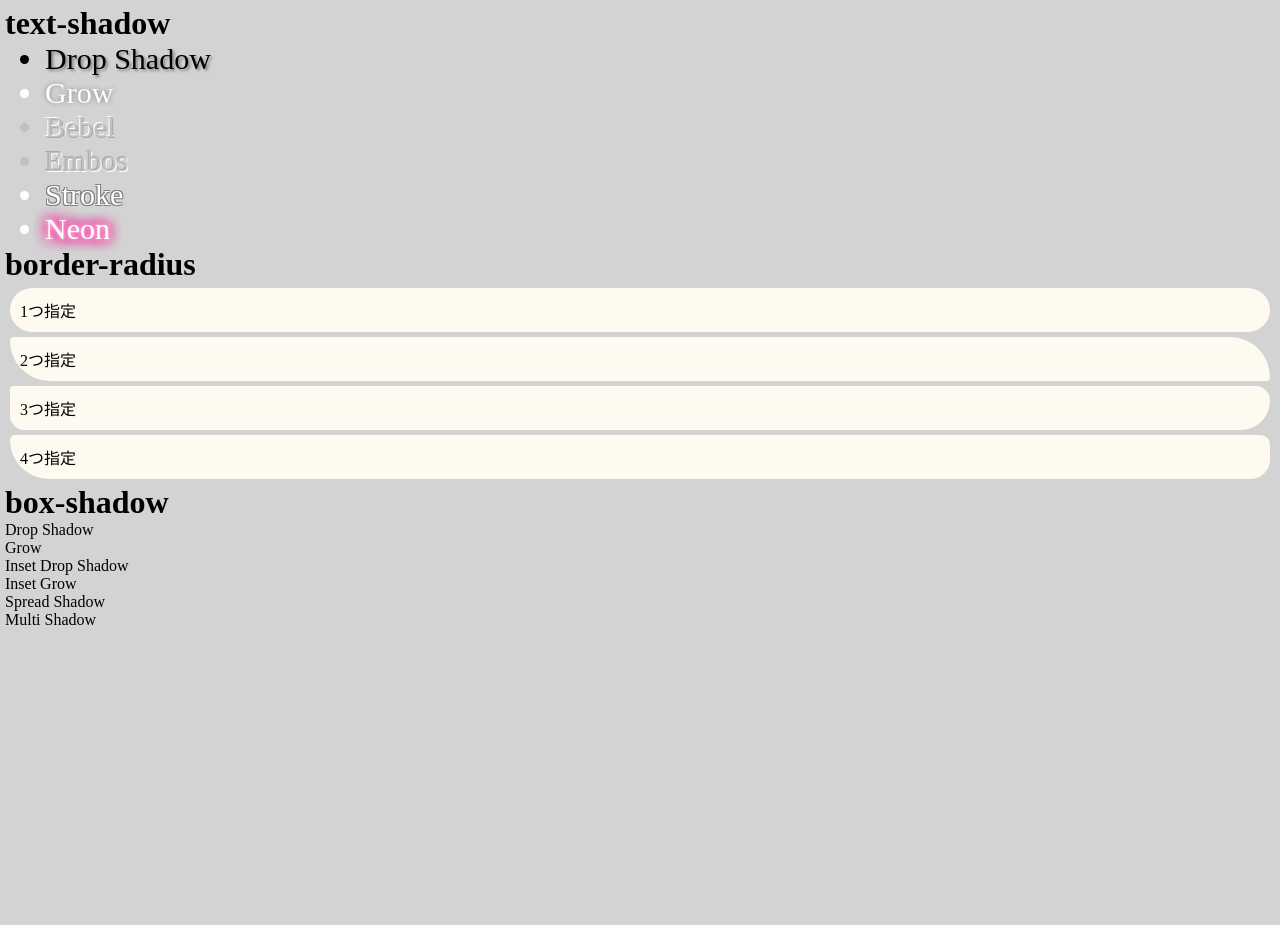
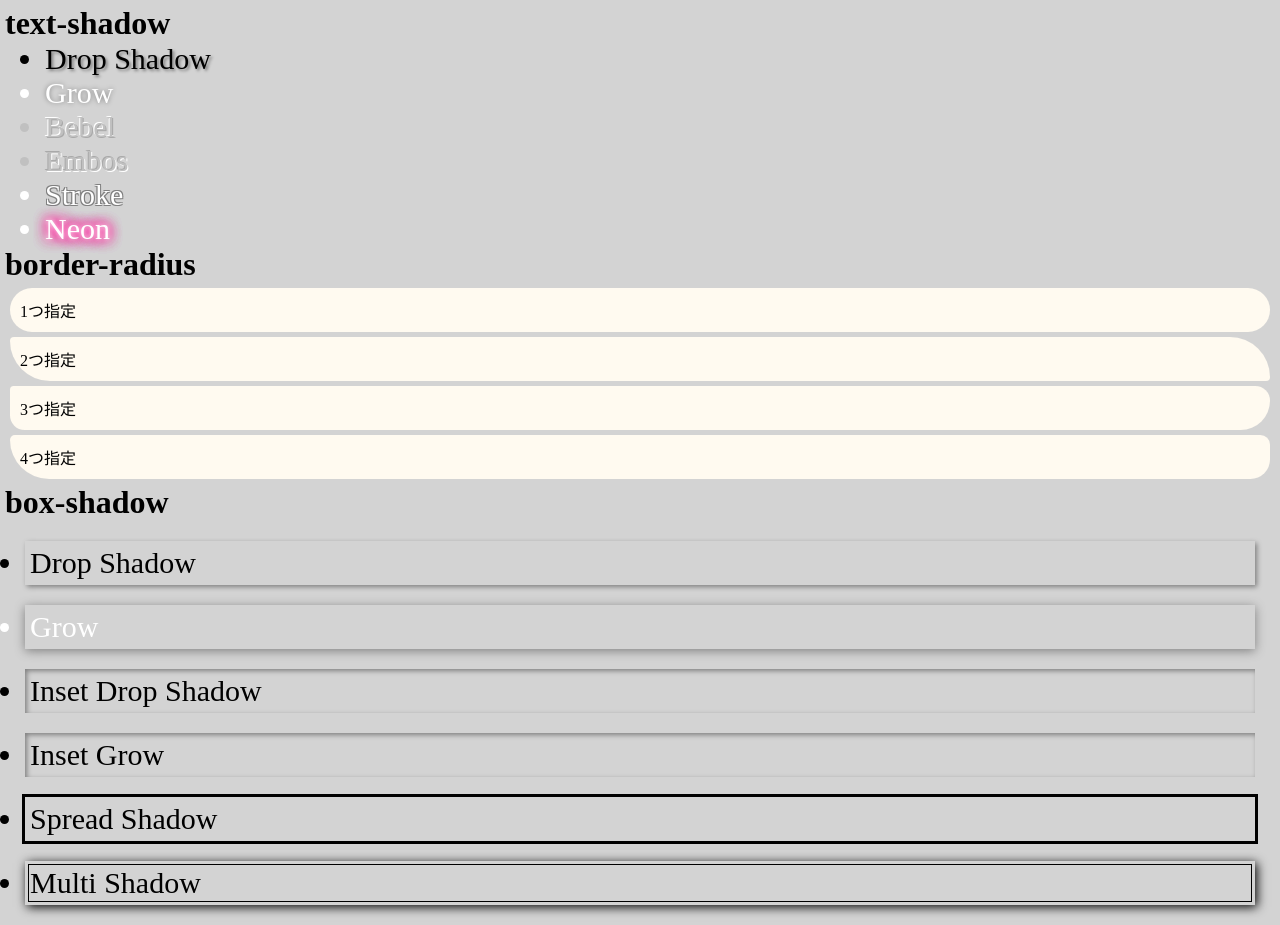
Before and after one commit to mackuroda1297/web1-9, a plain HTML site: page index.html in a window 1280 px wide. Before the commit the page ends 800 px from the top, so only its background shows below. Drawn offline with Linux system fonts and the light colour scheme.

Commit message:
Update default.css

```diff
--- a/css/default.css
+++ b/css/default.css
@@ -62,3 +62,16 @@ body{
     padding: 10px;
     margin: 5px;
 }
+/* box-shadow */
+#box-shadow{
+    font-size: 30px;
+}
+.box-drop_shadow        {box-shadow:  2px  2px  5px gray;         padding: 5px; margin:20px;}
+.box-grow               {color: white;
+                              box-shadow:  0px  2px 10px gray;    padding: 5px; margin:20px;}
+.box-inset_drop_shadow  {box-shadow:  2px  2px  5px gray inset;   padding: 5px; margin:20px;}
+.box-inset_grow         {box-shadow:  2px  2px  5px gray inset;   padding: 5px; margin:20px;}
+.box-spread_shadow      {box-shadow:  0px  0px  0px  3px black;   padding: 5px; margin:20px;}
+.box-multi_shadow       {box-shadow:  0px  0px  0px  3px lightgray inset,
+                                      0px  0px  0px  4px black inset,
+                                      2px  2px 10px  0px black;   padding: 5px; margin: 20px;}
```
